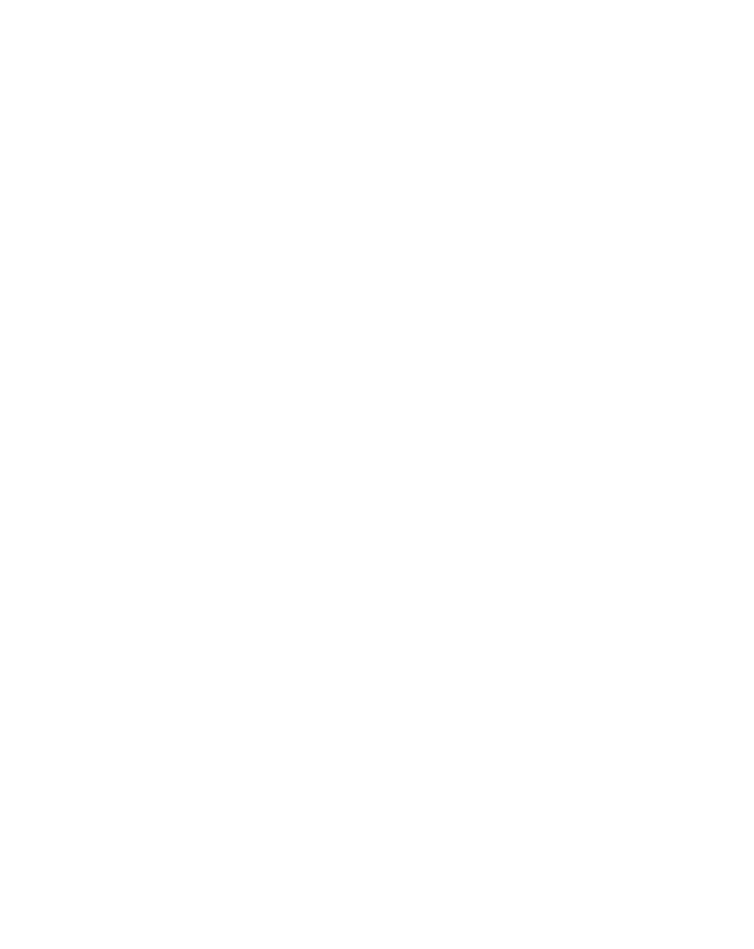
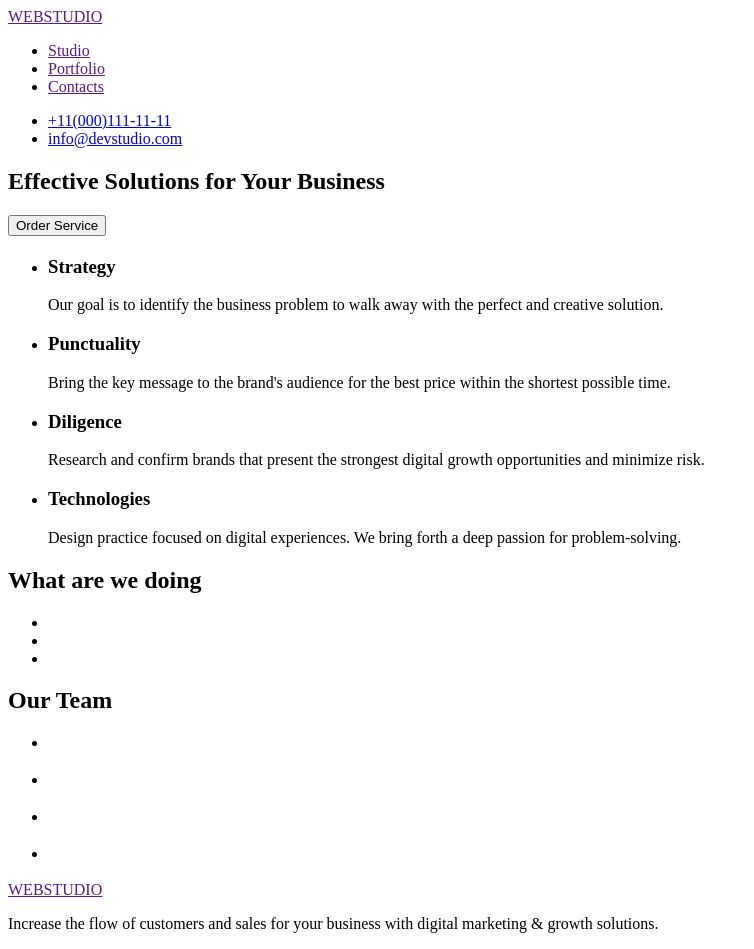
Before and after one commit to VeronikaSukhenko/study, a plain HTML site: page index.html in a window 1280 px wide. Shown: the whole page, without its empty margins (0-754 px from the left). Before the commit the page ends 800 px from the top, so only its background shows below. Drawn offline with Linux system fonts and the light colour scheme.

Commit message:
update index.html

```diff
--- a/index.html
+++ b/index.html
@@ -7,6 +7,100 @@
     <title>Document</title>
 </head>
 <body>
-
+    <header>
+        <nav>
+            <a href="">WEBSTUDIO</a>
+            <ul>
+                <li>
+                    <a href="">Studio</a>
+                </li>
+                <li>
+                    <a href="">Portfolio</a>
+                </li>
+                <li>
+                    <a href="">Contacts</a>
+                </li>
+            </ul>
+        </nav>
+        <ul>
+            <li>
+                <a href="tel:+11000111-11-11">+11(000)111-11-11</a>
+            </li>
+            <li>
+                <a href="mailto:info@devstudio.com">info@devstudio.com</a>
+            </li>
+        </ul>
+    </header>
+    <main>
+        <section>
+            <h1>
+                Effective Solutions
+            for Your Business</h1>
+            <button type="button">Order Service</button>
+        </section>
+        <section>
+            <h2></h2>
+            <ul>
+                <li>
+                    <h3>Strategy</h3>
+                    <p>Our goal is to identify the business
+                    problem to walk away with the perfect and creative solution.</p>
+                </li>
+                <li>
+                    <h3>Punctuality</h3>
+                    <p>Bring the key message to the brand's audience for the best price within the shortest possible time.</p>
+                </li>
+                <li>
+                    <h3>Diligence</h3>
+                    <p>
+                        Research and confirm brands that present the strongest digital growth opportunities and minimize risk.
+                    </p>
+                </li>
+                <li>
+                    <h3>Technologies</h3>
+                    <p>
+                        Design practice focused on digital experiences. We bring forth a deep passion for problem-solving.
+                    </p>
+                </li>
+            </ul>
+        </section>
+        <section>
+            <h2>What are we doing</h2>
+            <ul>
+                <li><img src="" alt=""></li>
+                <li><img src="" alt=""></li>
+                <li><img src="" alt=""></li>
+            </ul>
+        </section>
+        <section>
+            <h2>Our Team</h2>
+            <ul>
+                <li>
+                    <img src="" alt="">
+                    <h3></h3>
+                    <p></p>
+                </li>
+                <li>
+                    <img src="" alt="">
+                    <h3></h3>
+                    <p></p>
+                </li>
+                <li>
+                    <img src="" alt="">
+                    <h3></h3>
+                    <p></p>
+                </li>
+                <li>
+                    <img src="" alt="">
+                    <h3></h3>
+                    <p></p>
+                </li>
+            </ul>
+        </section>
+    </main>
+    <footer>
+        <a href="">WEBSTUDIO</a>
+        <p>Increase the flow of customers and sales for your business with digital marketing & growth solutions.</p>
+    </footer>
 </body>
 </html>
```
